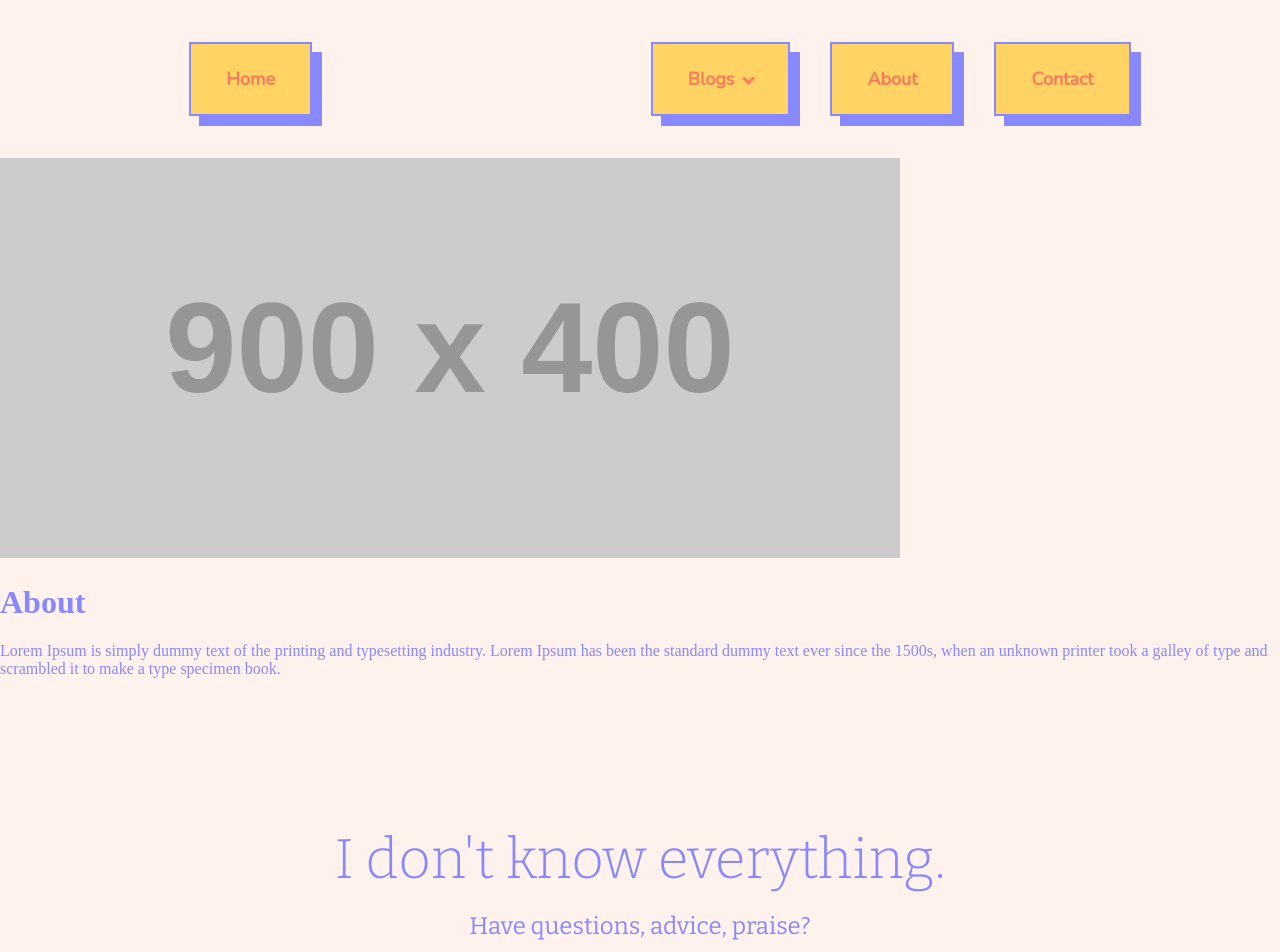
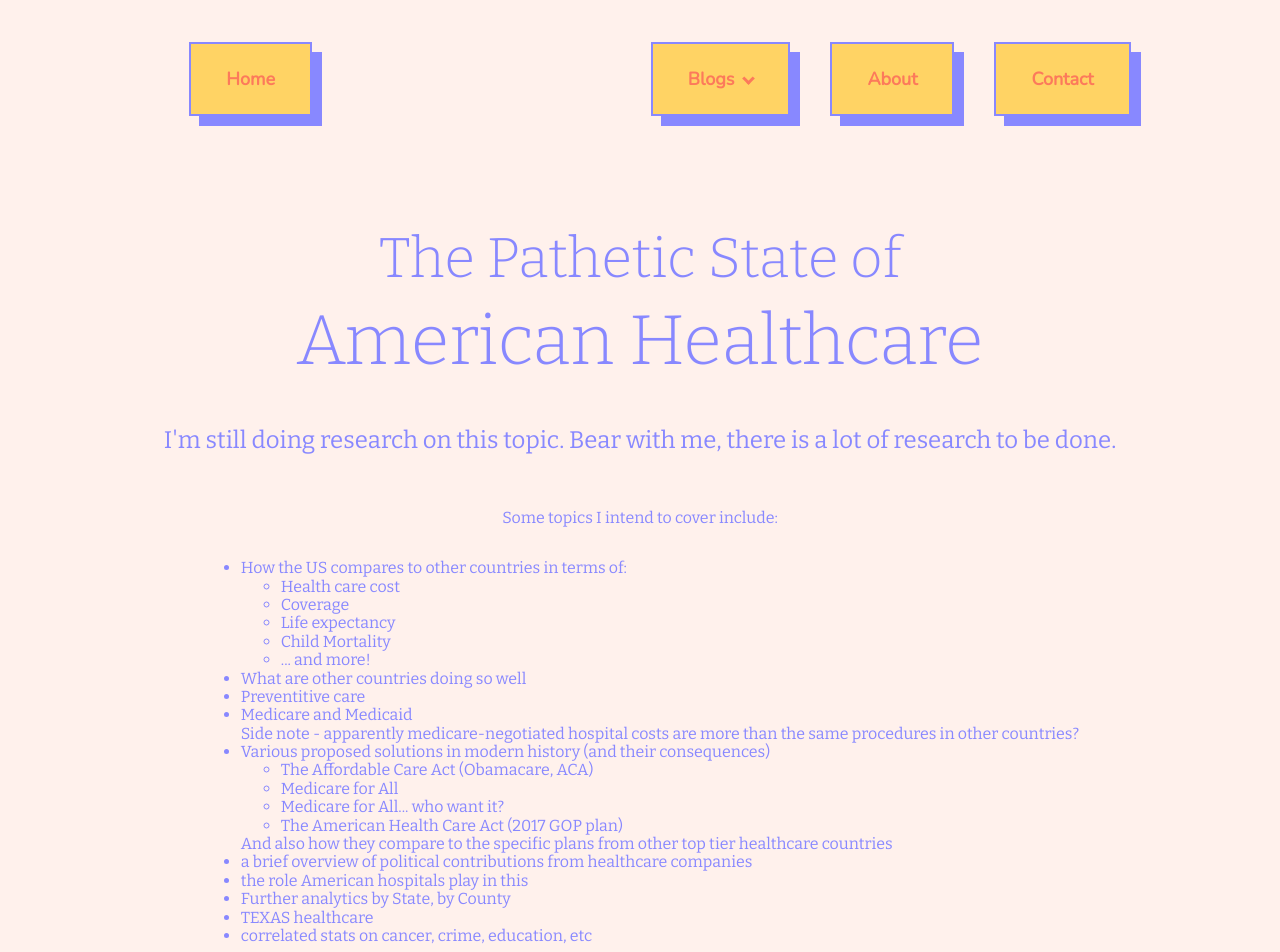
Before and after one commit to suvedhs/blog-with-vis, a React (Create React App) app: page /healthcare in a window 1280 px wide. Shown: the top 952 px of the page. Built offline with nearby package versions, Linux system fonts and the light colour scheme.

Commit message:
started healthcare page

```diff
--- a/src/components/NavbarScroller.tsx
+++ b/src/components/NavbarScroller.tsx
@@ -249,6 +249,7 @@ const BlogListContainer = styled.div`
     position: absolute;
     display: none;
     flex-direction: column;
+    list-style: none;
     padding: 0;
     z-index: 100;
   }
--- a/src/components/blogs/Healthcare.tsx
+++ b/src/components/blogs/Healthcare.tsx
@@ -1,29 +1,90 @@
 import React from 'react'
+import styled from 'styled-components'
+
+const Body = styled.div`
+  width: 90%;
+  display: flex;
+  flex-direction: column;
+  font-family: 'Bitter', serif;
+  margin: 5%;
+  justify-content: center;
+  align-items: center;
+`
+
+const Super = styled.div`
+  font-size: 70px;
+`
 
 function Healthcare () {
   return (
-    <div className="about">
-      <div>
-        <div>
-          <div>
-            <img
-              src="http://placehold.it/900x400"
-              alt=""
-            />
-          </div>
-          <div>
-            <h1>About</h1>
-            <p>
-              Lorem Ipsum is simply dummy text of the printing and typesetting
-              industry. Lorem Ipsum has been the standard dummy text
-              ever since the 1500s, when an unknown printer took a galley of
-              type and scrambled it to make a type specimen book.
+          <Body>
+            <div className='big'>The Pathetic State of</div>
+            <Super className='big'>American Healthcare</Super>
+            <p className='small'>
+              I&apos;m still doing research on this topic. Bear with me, there is a lot of research to be done.
             </p>
-          </div>
-        </div>
-      </div>
-    </div>
+            <p>Some topics I intend to cover include:</p>
+            <ul>
+              <li>
+                How the US compares to other countries in terms of:
+                <ul>
+                  <li>
+                    Health care cost
+                  </li>
+                  <li>
+                    Coverage
+                  </li>
+                  <li>
+                    Life expectancy
+                  </li>
+                  <li>
+                    Child Mortality
+                  </li>
+                  <li>
+                    ... and more!
+                  </li>
+                </ul>
+              </li>
+              <li>
+                What are other countries doing so well
+              </li>
+              <li>
+                Preventitive care
+              </li>
+              <li>
+                Medicare and Medicaid
+                <br />
+                Side note - apparently medicare-negotiated hospital costs are more than the same procedures in other countries?
+              </li>
+              <li>
+                Various proposed solutions in modern history (and their consequences)
+                <ul>
+                  <li>
+                    The Affordable Care Act (Obamacare, ACA)
+                  </li>
+                  <li>
+                    Medicare for All
+                  </li>
+                  <li>
+                    Medicare for All... who want it?
+                  </li>
+                  <li>
+                    The American Health Care Act (2017 GOP plan)
+                  </li>
+                </ul>
+                And also how they compare to the specific plans from other top tier healthcare countries
+              </li>
+              <li>
+                a brief overview of political contributions from healthcare companies
+              </li>
+              <li>
+                the role American hospitals play in this
+              </li>
+              <li>Further analytics by State, by County</li>
+              <li>TEXAS healthcare</li>
+              <li>correlated stats on cancer, crime, education, etc</li>
+            </ul>
+          </Body>
   )
 }
-
 export default Healthcare
```
